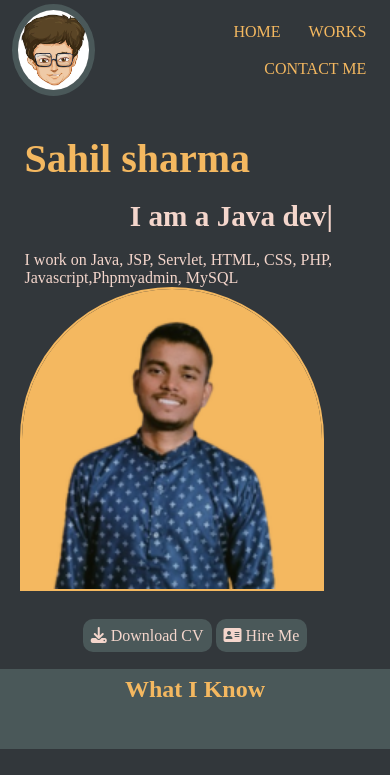
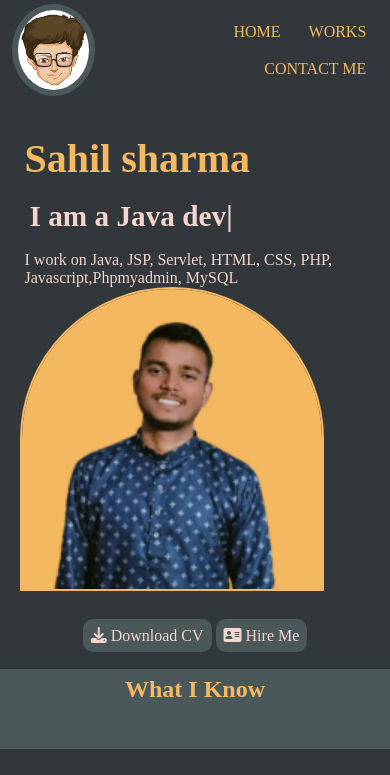
Before and after one commit to sahils2141/portfolio-in-java, a plain HTML site: page index.html in a window 390 px wide. Shown: the top 775 px of the page. Drawn offline with nearby package versions, Linux system fonts and the light colour scheme.

Commit message:
Update style.css

```diff
--- a/style.css
+++ b/style.css
@@ -210,7 +210,7 @@ p {
     .col1 h2, h4,h3, p{
        margin-left:5px;
     }
-    .wrapper h3{
+    .wrapper{
         margin-left:5px;
     }
 .col1 img {
```
